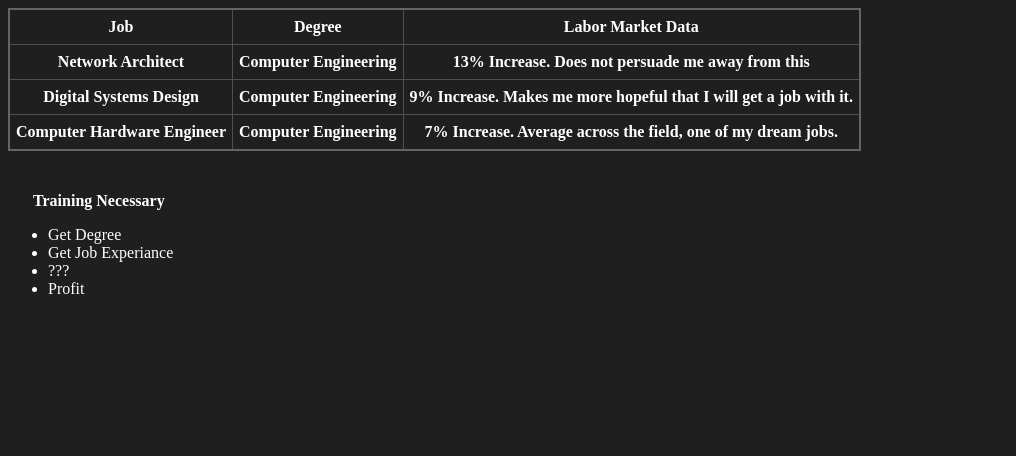
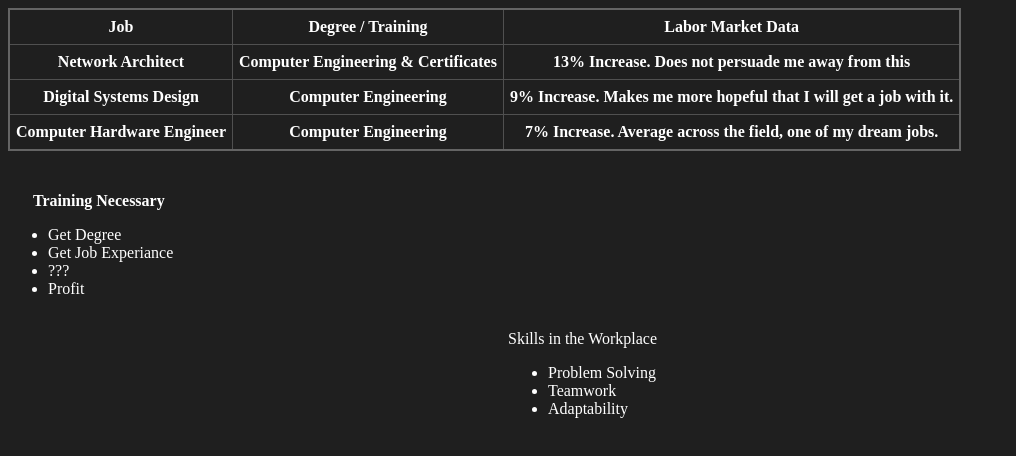
Before and after one commit to Apollo59/CLS101Final, a plain HTML site: page index.html in a window 1280 px wide. Shown: the whole page, without its empty margins (0-1016 px from the left). Drawn offline with Linux system fonts and the light colour scheme.

Commit message:
save4/15/25

```diff
--- a/index.html
+++ b/index.html
@@ -31,18 +31,23 @@
             font-weight: bolder;
 
         }
+        .skills {
+            color: white;
+            padding-left: 500px;
+            display: inline-block
+        }
         </style>
     </head>
     <body style="background-color: 1f1f1f;">
         <table class="jobs">
             <thead>
                 <th>Job</th>
-                <th>Degree</th>
+                <th>Degree / Training</th>
                 <th>Labor Market Data</th>
             </thead>
             <tbody class="others">
                 <th>Network Architect</th>
-                <th>Computer Engineering</th>
+                <th>Computer Engineering & Certificates</th>
                 <th> 13% Increase. Does not persuade me away from this</th>
             </tbody>
             <tbody class="others">
@@ -65,5 +70,15 @@
             <li> ??? </li>
             <li> Profit </li>
         </ul>
+        <div class="skills">
+            <p>
+                Skills in the Workplace
+            </p>
+            <ul>
+                <li>Problem Solving</li>
+                <li>Teamwork</li>
+                <li>Adaptability</li>
+            </ul>
+        </div>
     </body>
 </html>
```
Also changed, not shown: 1 other file.
